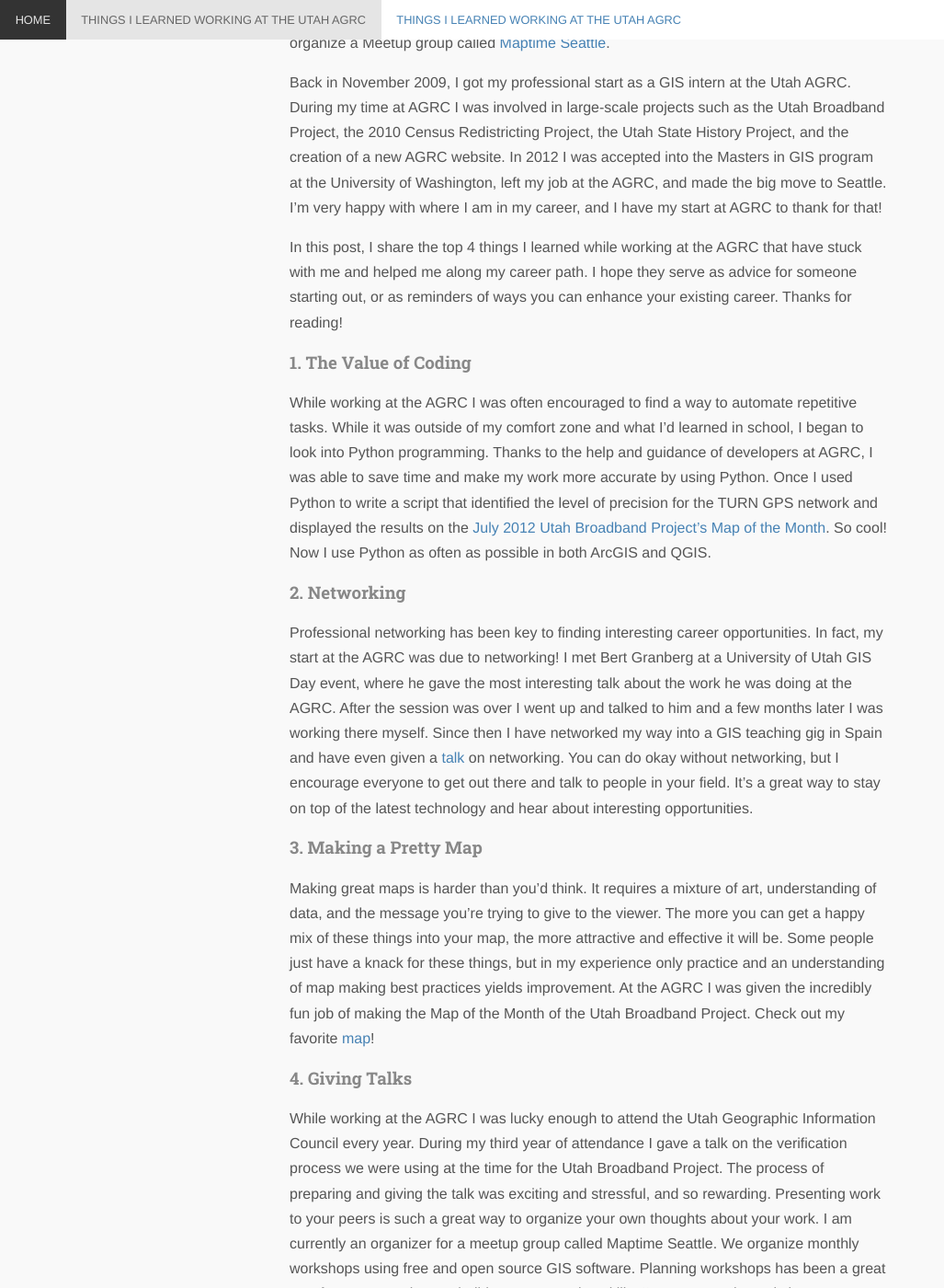
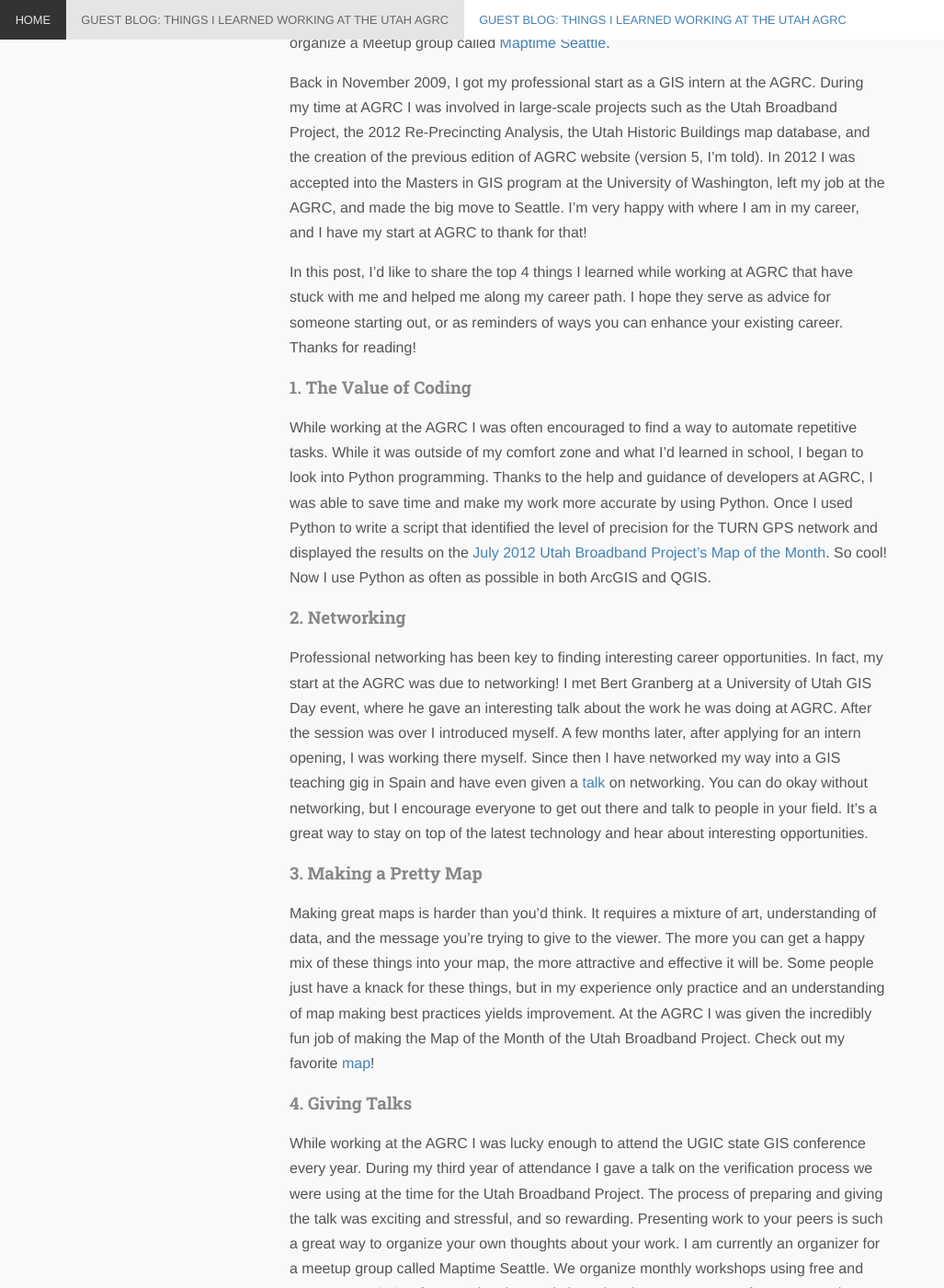
Before and after one commit to christyheaton/christyheaton.github.io, a Jekyll site: the page built from _posts/2016-04-26-top-4-things-i-learned-working-at-agrc.md, in a window 1280 px wide and 1400 px high, scrolled down 263 px. Shown: the whole window at 92% size, without its empty margins (0-1027 px from the left). Built offline with Jekyll 4.4.1, drawn with Linux system fonts in a browser that asks for light colours; nearby versions of some CDN libraries; Markdown is read by kramdown in place of the engine named in the settings; some of the changed text lies outside the part shown.

Commit message:
Hi Christy! A few edits
I forked your repo and am suggesting these changes in this pull request for you to review and merge into your submission. Great post! Fun!

```diff
--- a/_posts/2016-04-26-top-4-things-i-learned-working-at-agrc.md
+++ b/_posts/2016-04-26-top-4-things-i-learned-working-at-agrc.md
@@ -2,7 +2,7 @@
 layout: post
 status: publish
 published: true
-title: 'Things I Learned Working at the Utah AGRC'
+title: 'Guest Blog: Things I Learned Working at the Utah AGRC'
 author:
   display_name: Christy Heaton
   email: christyheaton@gmail.com
@@ -14,9 +14,9 @@
 
 Hi there! I’m [Christy](http://christyheaton.github.io). I work at a small consulting firm in downtown Seattle called [SGSI](http://www.sgsi.com). I also teach a summer GIS Programming course at the [University of Washington](http://www.gisonline.uw.edu/) and organize a Meetup group called [Maptime Seattle](http://www.meetup.com/MaptimeSEA/).
 
-Back in November 2009, I got my professional start as a GIS intern at the Utah AGRC. During my time at AGRC I was involved in large-scale projects such as the Utah Broadband Project, the 2010 Census Redistricting Project, the Utah State History Project, and the creation of a new AGRC website. In 2012 I was accepted into the Masters in GIS program at the University of Washington, left my job at the AGRC,  and made the big move to Seattle. I’m very happy with where I am in my career, and I have my start at AGRC to thank for that!
+Back in November 2009, I got my professional start as a GIS intern at the AGRC. During my time at AGRC I was involved in large-scale projects such as the Utah Broadband Project, the 2012 Re-Precincting Analysis, the Utah Historic Buildings map database, and the creation of the previous edition of AGRC website (version 5, I'm told). In 2012 I was accepted into the Masters in GIS program at the University of Washington, left my job at the AGRC,  and made the big move to Seattle. I’m very happy with where I am in my career, and I have my start at AGRC to thank for that!
 
-In this post, I share the top 4 things I learned while working at the AGRC that have stuck with me and helped me along my career path. I hope they serve as advice for someone starting out, or as reminders of ways you can enhance your existing career. Thanks for reading!
+In this post, I'd like to share the top 4 things I learned while working at AGRC that have stuck with me and helped me along my career path. I hope they serve as advice for someone starting out, or as reminders of ways you can enhance your existing career. Thanks for reading!
 
 ### **1. The Value of Coding**
 
@@ -24,7 +24,7 @@
 
 ### **2. Networking**
 
-Professional networking has been key to finding interesting career opportunities. In fact, my start at the AGRC was due to networking! I met Bert Granberg at a University of Utah GIS Day event, where he gave the most interesting talk about the work he was doing at the AGRC. After the session was over I went up and talked to him and a few months later I was working there myself. Since then I have networked my way into a GIS teaching gig in Spain and have even given a [talk](https://www.youtube.com/watch?v=z-q4znBqokw) on networking. You can do okay without networking, but I encourage everyone to get out there and talk to people in your field. It's a great way to stay on top of the latest technology and hear about interesting opportunities.
+Professional networking has been key to finding interesting career opportunities. In fact, my start at the AGRC was due to networking! I met Bert Granberg at a University of Utah GIS Day event, where he gave an interesting talk about the work he was doing at AGRC. After the session was over I introduced myself. A few months later, after applying for an intern opening, I was working there myself. Since then I have networked my way into a GIS teaching gig in Spain and have even given a [talk](https://www.youtube.com/watch?v=z-q4znBqokw) on networking. You can do okay without networking, but I encourage everyone to get out there and talk to people in your field. It's a great way to stay on top of the latest technology and hear about interesting opportunities.
 
 ### **3. Making a Pretty Map**
 
@@ -32,4 +32,4 @@
 
 ### **4. Giving Talks**
 
-While working at the AGRC I was lucky enough to attend the Utah Geographic Information Council every year. During my third year of attendance I gave a talk on the verification process we were using at the time for the Utah Broadband Project. The process of preparing and giving the talk was exciting and stressful, and so rewarding. Presenting work to your peers is such a great way to organize your own thoughts about your work. I am currently an organizer for a meetup group called Maptime Seattle. We organize monthly workshops using free and open source GIS software. Planning workshops has been a great way for me to continue to build my presentation skills. I’ve even taught workshops on a subject that I had little to no experience in, just so that I could learn it myself! I can’t say this enough: there is no better way to organize your own thoughts or learn something better than by teaching it to other people. Get out there and try it!
+While working at the AGRC I was lucky enough to attend the UGIC state GIS conference every year. During my third year of attendance I gave a talk on the verification process we were using at the time for the Utah Broadband Project. The process of preparing and giving the talk was exciting and stressful, and so rewarding. Presenting work to your peers is such a great way to organize your own thoughts about your work. I am currently an organizer for a meetup group called Maptime Seattle. We organize monthly workshops using free and open source GIS software. Planning workshops has been a great way for me to continue to build my presentation skills. I’ve even taught workshops on a subject that I had little to no experience in, just so that I could learn it myself! I can’t say this enough: there is no better way to organize your own thoughts or learn something better than by teaching it to other people. Get out there and try it!
```
